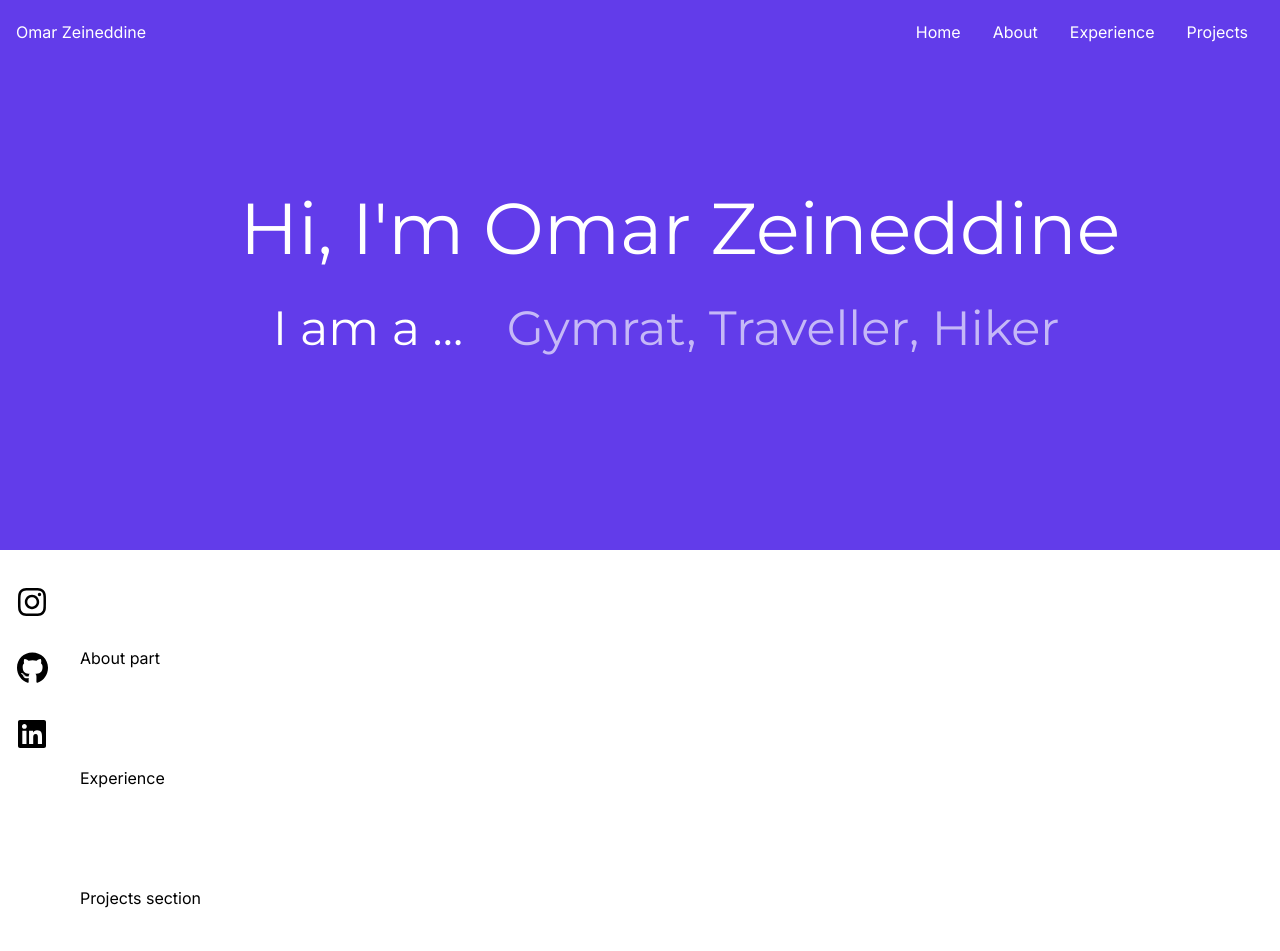
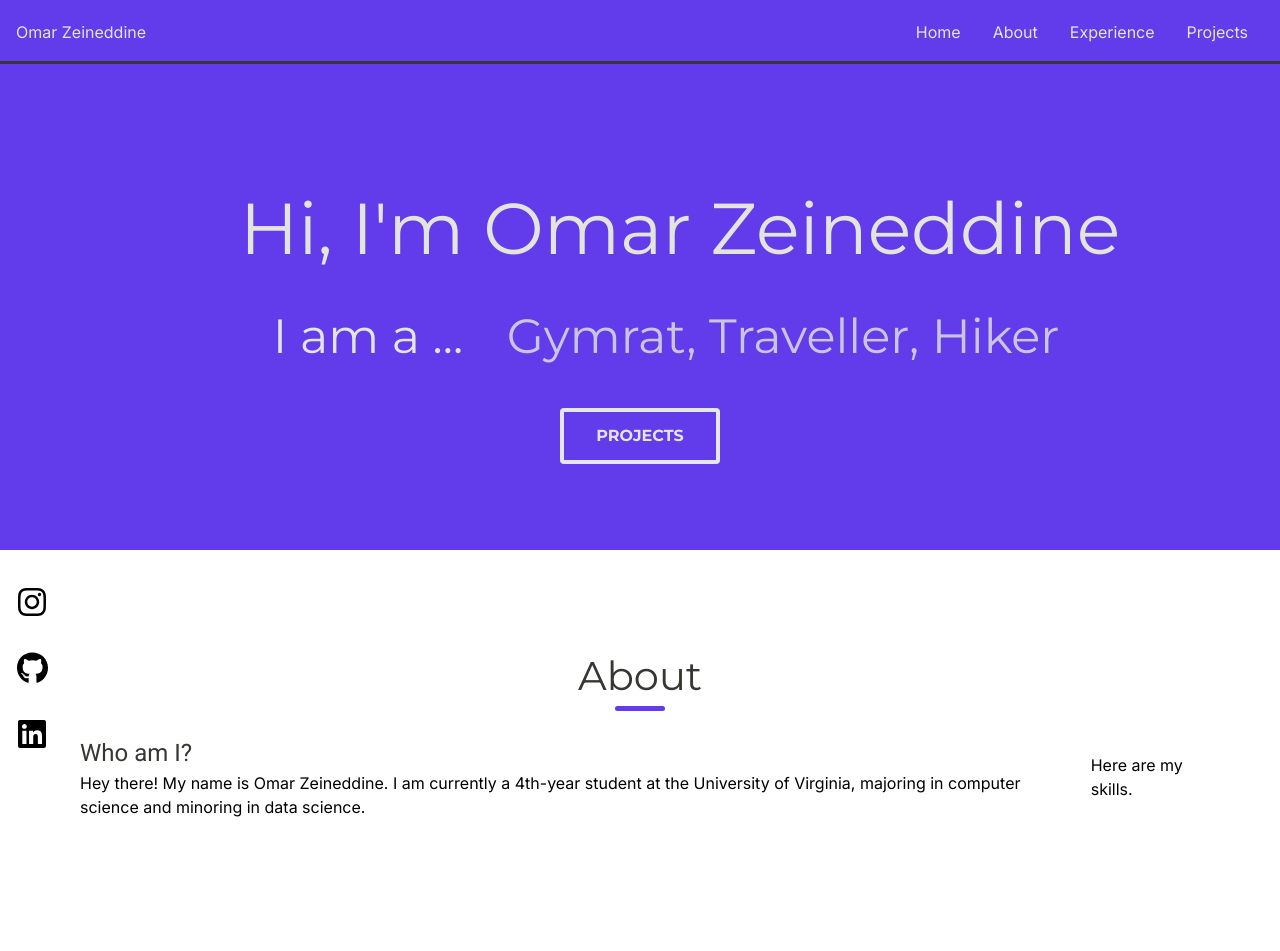
Before and after one commit to ozeineddine/portfolio-website, a Next.js app: page / in a window 1280 px wide. Shown: the top 951 px of the page. Before the commit the page ends 910 px from the top, so only its background shows below. Built offline with nearby package versions, Linux system fonts and the light colour scheme.

Commit message:
projects button, header styling, about section began, section subtitles styled, added who am i and skills section placeholder. should finish about section tomorrow.

```diff
--- a/app/globals.css
+++ b/app/globals.css
@@ -34,38 +34,52 @@ body,
 
 html {
   scroll-behavior: smooth;
+  box-sizing: border-box;
 }
 
+*,
+*:before,
+*:after {
+  box-sizing: inherit;
+}
 #home {
   height: 550px;
 }
 
-html, body {
-  font-family: 'Inter', sans-serif;
+html,
+body {
+  font-family: "Inter", sans-serif;
 }
 /* Fonts Utility Classes here */
 .font-inter {
-  font-family: 'Inter', sans-serif;
+  font-family: "Inter", sans-serif;
 }
 
 .font-roboto {
-  font-family: 'Roboto', sans-serif;
+  font-family: "Roboto", sans-serif;
 }
 
 .font-montserrat {
-  font-family: 'Montserrat', sans-serif;
+  font-family: "Montserrat", sans-serif;
 }
-
 
 /* Animations */
 @keyframes fadeIn {
-  from { opacity: 0; }
-  to { opacity: 1; }
+  from {
+    opacity: 0;
+  }
+  to {
+    opacity: 1;
+  }
 }
 
 @keyframes fadeOut {
-  from { opacity: 1; }
-  to { opacity: 0; }
+  from {
+    opacity: 1;
+  }
+  to {
+    opacity: 0;
+  }
 }
 
 .fade-in {
@@ -75,3 +89,38 @@ html, body {
 .fade-out {
   animation: fadeOut 1s ease-in-out forwards;
 }
+
+#color_ {
+  color: #e3e4db;
+}
+
+.section_title {
+  color: #363732;
+  font-size: 40px;
+  font-family: montserrat;
+  text-align: center;
+}
+
+.divider {
+  background-color: #623cea;
+  height: 5px;
+  width: 50px;
+  left: 50%;
+  border-radius: 5px;
+}
+
+.header_divider {
+  background-color: #363732;
+  height: 3px;
+  width: 100%;
+  border-radius: 0px;
+  display: block;
+  position: absolute;
+  bottom: 0;
+}
+.section_subtitle {
+  color: #363732;
+  font-size: 24px;
+  font-family: roboto;
+  text-align: center;
+}
--- a/app/page.tsx
+++ b/app/page.tsx
@@ -1,4 +1,5 @@
 import Image from "next/image";
+import Link from "next/link";
 import ChangingText from "@components/ChangingText";
 
 export default function Home() {
@@ -7,33 +8,65 @@ export default function Home() {
       {/* Section 1: Home*/}
       <section
         id="home"
-        className=" flex flex-col w-full bg-majorelle-blue text-white"
+        className=" flex flex-col w-full bg-majorelle-blue text-alabaster"
       >
-        <div className="container mx-auto flex flex-col items-center justify-center space-y-10">
-          <h1 className=" font-montserrat text-white text-7xl pt-48 pl-20">
+        <div className="container mx-auto flex flex-col items-center justify-center space-y-12">
+          <h1
+            id="color_"
+            className=" font-montserrat text-alabaster text-7xl pt-48 pl-20"
+          >
             Hi, I'm Omar Zeineddine
           </h1>
           <div className="flex flex-row items-center">
-            <h1 className="font-montserrat pl-24 text-5xl"> I am a ...</h1>
+            <h1 className="font-montserrat pl-24 text-5xl text-alabaster">
+              {" "}
+              I am a ...
+            </h1>
             <ChangingText />
           </div>
-
+          <Link href="#projects">
+            <button className="font-montserrat bg-majorelle-blue border-4 rounded text-alabaster font-bold py-3 px-8 hover:scale-110">
+              PROJECTS
+            </button>
+          </Link>
         </div>
       </section>
 
       {/* Section 2: About */}
-      <section id="about" className="w-full pl-20">
-        <h1> About part </h1>
+      <section id="about" className="w-full flex flex-col items-center">
+        <div className="flex flex-col items-center">
+          <h1 className="flex flex-col items-center section_title">
+            About <span className="divider"></span>
+          </h1>
+        </div>
+
+        <div className="px-20 flex flex-row items-center space-x-10 my-6">
+          <div className="flex flex-col items-start">
+            <p className="section_subtitle">Who am I?</p>
+            <p>Hey there! My name is Omar Zeineddine. I am currently a 4th-year student at the University of Virginia, majoring in computer science and minoring in data science.</p>
+          </div>
+          <div>Here are my skills. </div>
+        </div>
       </section>
 
       {/* Section 3: Experience */}
-      <section id="experience" className="w-full pl-20">
-        <h1> Experience </h1>
+      <section id="experience" className="w-full0">
+        <div className="flex flex-col items-center">
+          <h1 className="section_title flex flex-col items-center section_title">
+            Experience
+            <span className="divider"></span>
+          </h1>
+        </div>
       </section>
 
       {/* Section 4:  Projects*/}
-      <section id="projects" className="w-full pl-20">
-        <h1> Projects section </h1>
+      <section id="projects" className="w-full">
+        <div className="flex flex-col items-center">
+          <h1 className="section_title flex flex-col items-center section_title">
+            Projects
+            <span className="divider"></span>
+          </h1>
+        </div>
       </section>
     </main>
   );
--- a/components/Header.tsx
+++ b/components/Header.tsx
@@ -4,10 +4,10 @@ const header = () => {
   const headerList = ["Home", "About", "Experience", "Projects"];
 
   return (
-    <div className="bg-majorelle-blue py-5 fixed top-0 left-0 w-full z-10">
+    <div className="items-center bg-majorelle-blue py-5 fixed top-0 left-0 w-full z-10 text-alabaster">
       <div className="container mx-auto flex justify-between items-center px-4 ">
         <Link href="#home">
-          <h1 className="text-white">Omar Zeineddine</h1>
+          <h1 className="">Omar Zeineddine</h1>
         </Link>
         <div className="flex flex-row">
           {headerList.map((item) => {
@@ -16,7 +16,7 @@ const header = () => {
             return (
               <div key={item} className="group hover:border-red-100 px-4">
                 <Link href={href}>
-                  <p className="hover:scale-125 text-white capitalize">
+                  <p className="hover:scale-125 capitalize">
                     {item}
                   </p>
                 </Link>
@@ -25,6 +25,7 @@ const header = () => {
           })}
         </div>
       </div>
+      <span className="header_divider"></span>
     </div>
   );
 };
--- a/tailwind.config.ts
+++ b/tailwind.config.ts
@@ -12,6 +12,9 @@ const config: Config = {
         'royal-blue': '#4169E1',
         'majorelle-blue': '#623cea',
         'brandeis-blue': '#0066ff',
+        'alabaster': '#E3E4db',
+        'gray-second': '#697477',
+        'black-olive': '#363732',
       },
       backgroundImage: {
         "gradient-radial": "radial-gradient(var(--tw-gradient-stops))",
```
